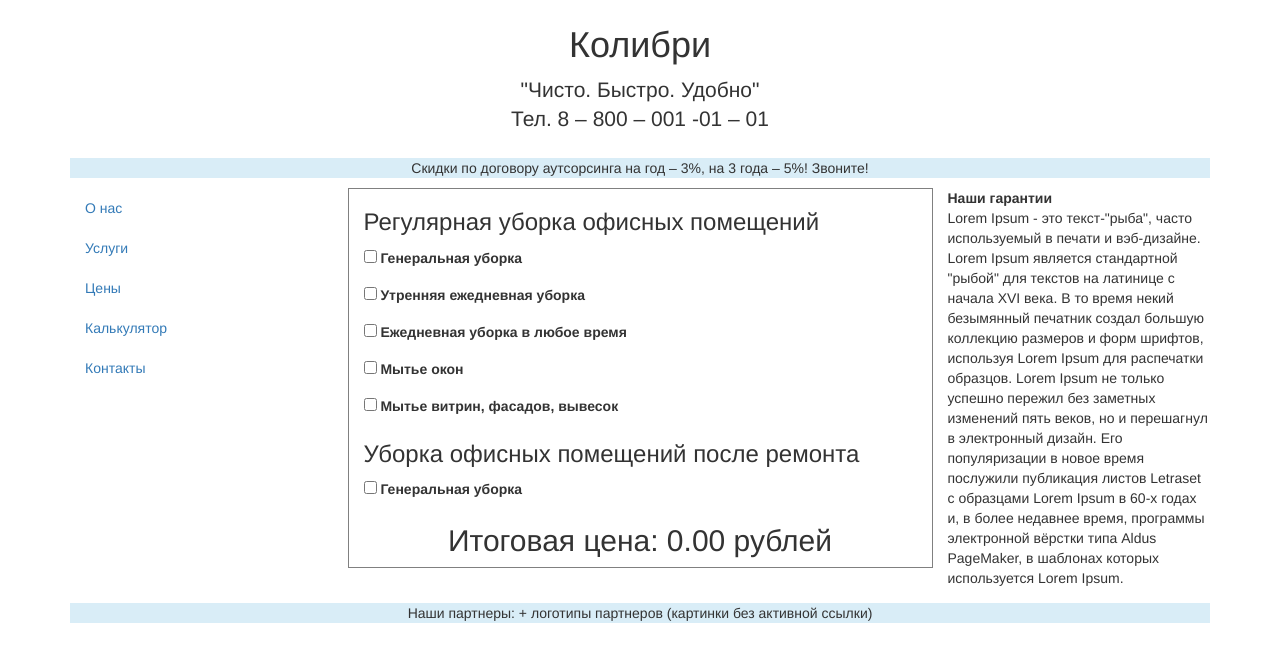
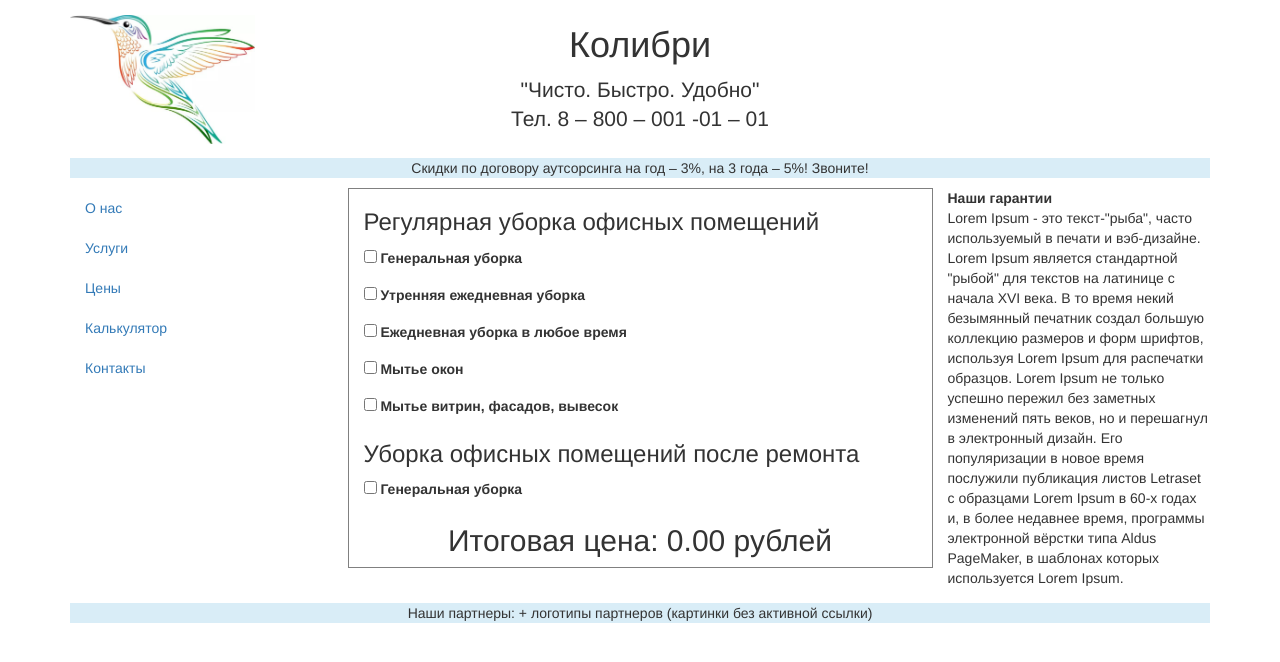
Before and after one commit to cocolibry/calculator, a website: page index.htm in a window 1280 px wide. Drawn offline with Linux system fonts and the light colour scheme.

Commit message:
inserted logo

```diff
--- a/css/style.css
+++ b/css/style.css
@@ -15,3 +15,8 @@
     font-weight: normal !important;
     margin: 0 10px 0 20px;
 }
+
+.header-template {
+    background: url(../img/logo.jpg) no-repeat left center;
+    background-size: 185px;
+}
```
Also changed, not shown: img/logo.jpg (added).
